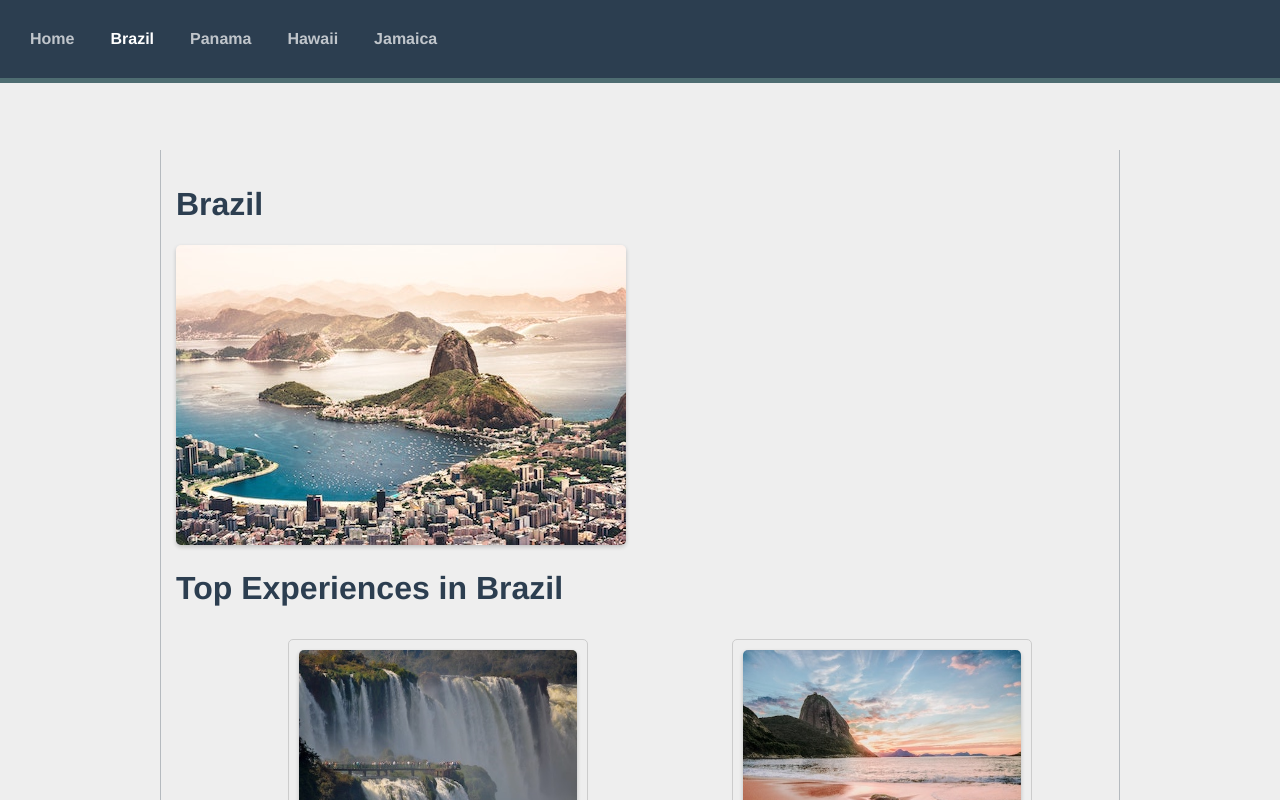
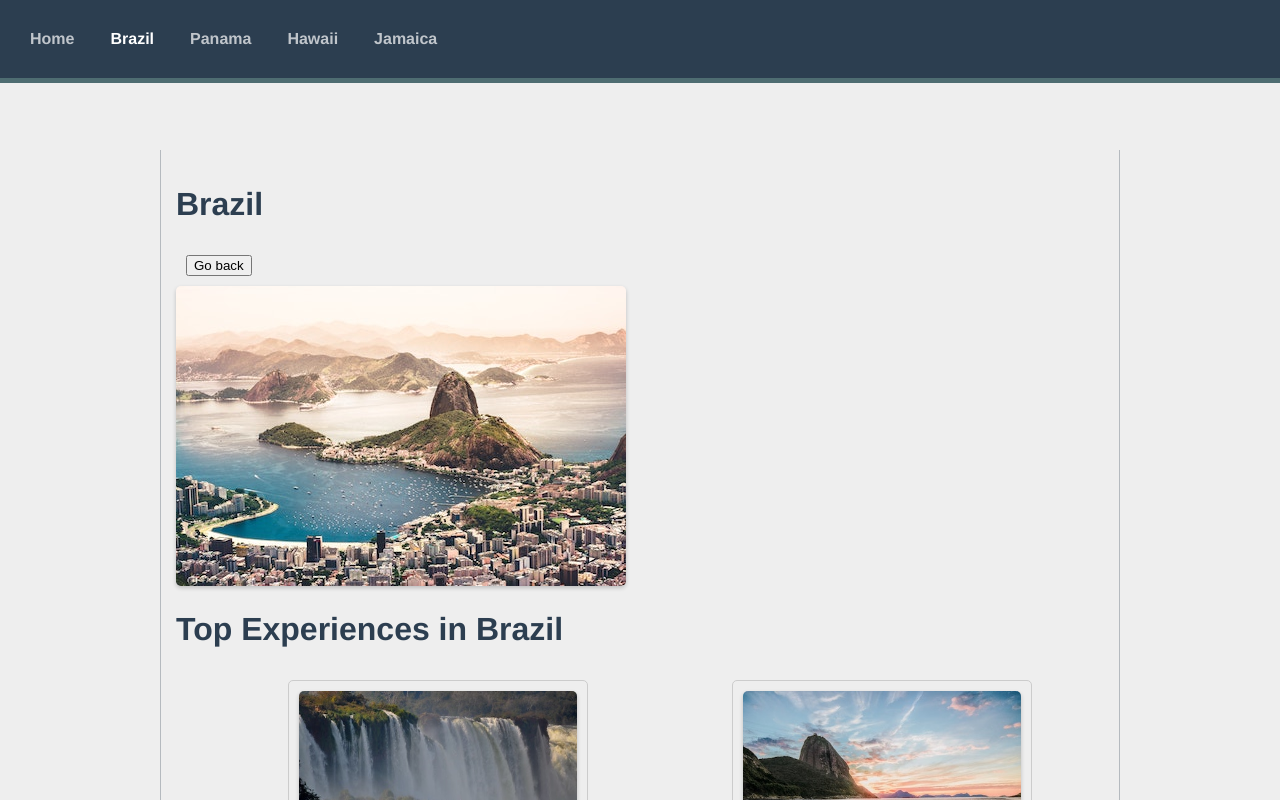
Before and after one commit to MaxDronCode/m14-router-testing, a Vue app: page /country/1 in a window 1280 px wide. Shown: the top 800 px of the page. Built offline with nearby package versions, Linux system fonts and the light colour scheme.

Commit message:
refactor: Improve image handling and update file paths in CountryView

```diff
--- a/src/views/CountryView.vue
+++ b/src/views/CountryView.vue
@@ -1,8 +1,9 @@
 <script setup>
 import data from '/data.json'
 import { RouterLink, RouterView, useRouter } from 'vue-router'
-
+import { ref } from 'vue'
 const router = useRouter()
+const route = ref(router.currentRoute)
 
 const scroll = () => {
   setTimeout(() => {
@@ -17,9 +18,21 @@ const handleRouter = (id, index) => {
   router.push({ path: `/country/${id}/experience/${index}` })
   scroll()
 }
+
+const goBack = (id) => {
+  console.log(route.value)
+  if (route.value.fullPath.includes('experience')) {
+    router.push({ path: `/country/${id}` })
+  } else {
+    router.push({ path: '/' })
+  }
+}
 </script>
 <template>
-  <h1>{{ data.destinations[$route.params.id - 1].name }}</h1>
+  <div>
+    <h1>{{ data.destinations[$route.params.id - 1].name }}</h1>
+    <button @click="goBack($route.params.id)">Go back</button>
+  </div>
   <img
     :src="'/images/' + data.destinations[$route.params.id - 1].image"
     :alt="data.destinations[$route.params.id - 1].description"
@@ -66,4 +79,7 @@ ul img {
 .handle-router-div {
   cursor: pointer;
 }
+button {
+  margin: 10px;
+}
 </style>
```
